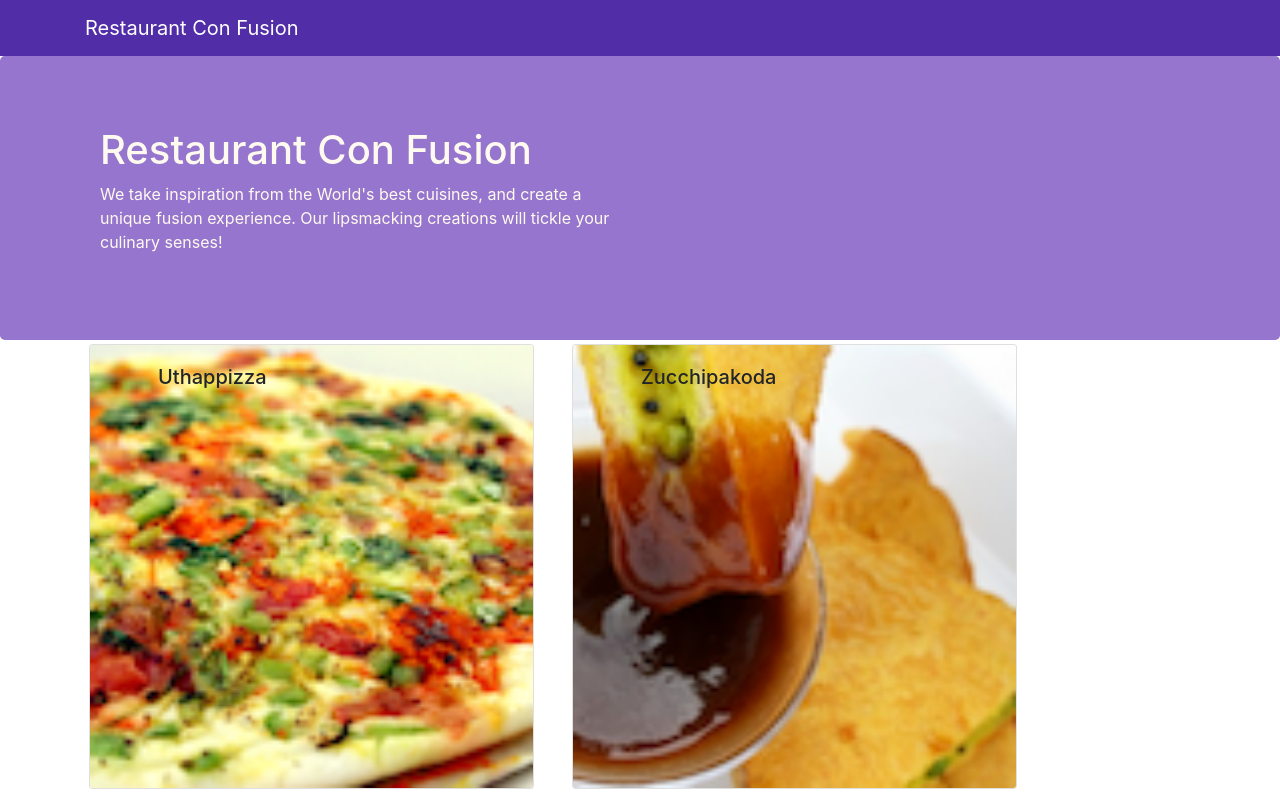
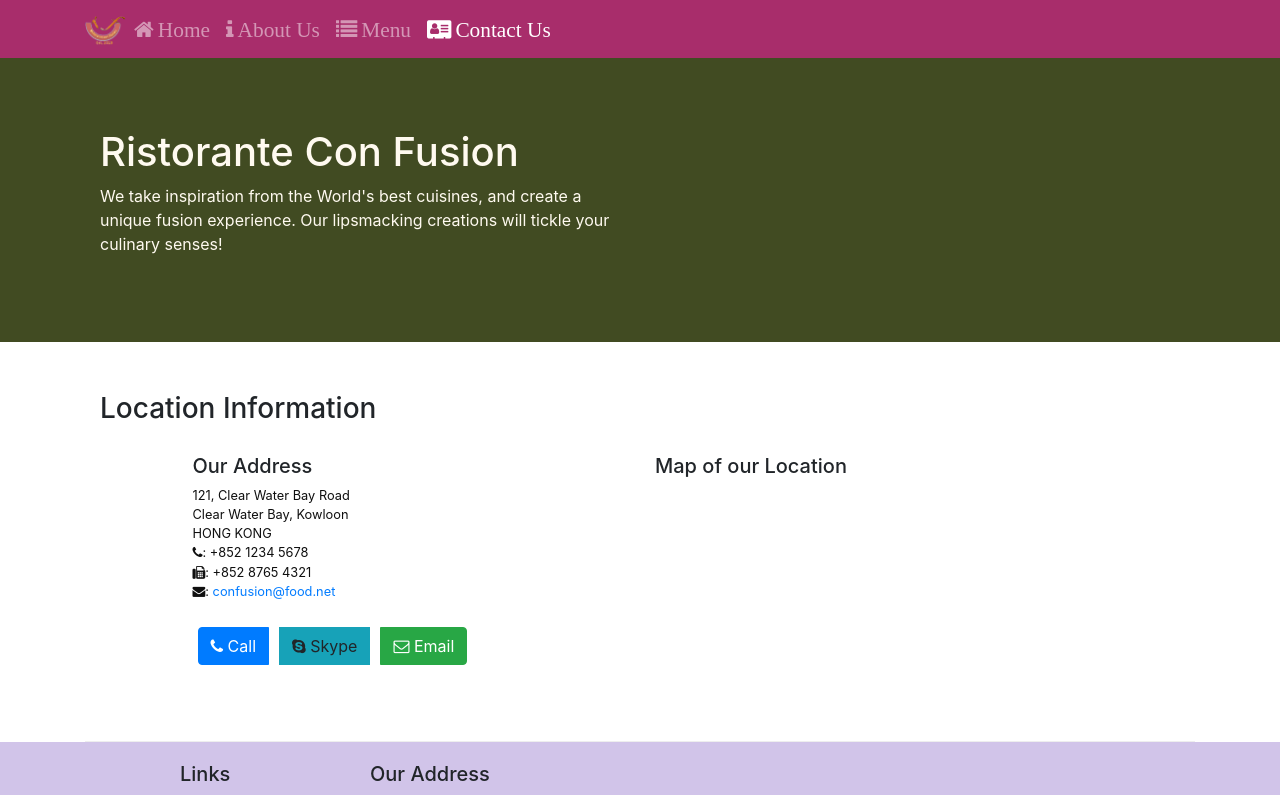
Before and after one commit to me190003017/React-Application, a React (Create React App) app: page /contactus in a window 1280 px wide. Shown: the top 795 px of the page. Built offline with nearby package versions, Linux system fonts and the light colour scheme.

Commit message:
we have used react router to make navigation bar and make contact page

```diff
--- a/package.json
+++ b/package.json
@@ -12,6 +12,7 @@
     "react": "^17.0.1",
     "react-dom": "^17.0.1",
     "react-popper": "0.9.2",
+    "react-router-dom": "^5.2.0",
     "react-scripts": "4.0.2",
     "reactstrap": "5.0.0",
     "web-vitals": "^1.0.1"
--- a/src/App.css
+++ b/src/App.css
@@ -18,8 +18,9 @@
 .jumbotron {
     padding:70px 30px 70px 30px;
     margin:0px auto;
-    background: #9575CD ;
+    background: #414b22;
     color:floralwhite;
+    border-radius: 0;
 }
 
 address{
@@ -29,9 +30,13 @@ address{
 }
 
 .navbar-dark {
-    background-color: #512DA8;
+    background-color: #a82d6b;
 }
 .btn:not(:disabled):not(.disabled) {
     cursor: pointer;
     margin: 5px;
 }
+.fa-home:before,.fa-info:before,.fa-address-card:before,.fa-list:before {
+
+    margin-right: 4px;
+}
--- a/src/App.js
+++ b/src/App.js
@@ -1,15 +1,17 @@
 import React, { Component } from "react";
 import Main from './components/MainComponent'
 import './App.css';
-
+import { BrowserRouter } from "react-router-dom";
 
 class App extends Component {
 
   render() {
     return (
-      <div>
-        <Main/>
-      </div>
+      <BrowserRouter>
+        <div>
+          <Main/>
+        </div>
+      </BrowserRouter>
     );
   }
 }
--- /dev/null
+++ b/src/components/ContactComponent.js
@@ -0,0 +1,36 @@
+import React from 'react';
+
+function Contact(props) {
+    return(
+        <div className="container">
+            <div className="row row-content">
+                <div className="col-12">
+                <h3>Location Information</h3>
+                </div>
+                <div className="col-12 col-sm-4 offset-sm-1">
+                        <h5>Our Address</h5>
+                        <address>
+                        121, Clear Water Bay Road<br />
+                        Clear Water Bay, Kowloon<br />
+                        HONG KONG<br />
+                        <i className="fa fa-phone"></i>: +852 1234 5678<br />
+                        <i className="fa fa-fax"></i>: +852 8765 4321<br />
+                        <i className="fa fa-envelope"></i>: <a href="mailto:confusion@food.net">confusion@food.net</a>
+                        </address>
+                </div>
+                <div className="col-12 col-sm-6 offset-sm-1">
+                    <h5>Map of our Location</h5>
+                </div>
+                <div className="col-12 col-sm-11 offset-sm-1">
+                    <div className="btn-group" role="group">
+                        <a role="button" className="btn btn-primary" href="tel:+85212345678"><i className="fa fa-phone"></i> Call</a>
+                        <a role="button" className="btn btn-info"><i className="fa fa-skype"></i> Skype</a>
+                        <a role="button" className="btn btn-success" href="mailto:confusion@food.net"><i className="fa fa-envelope-o"></i> Email</a>
+                    </div>
+                </div>
+            </div>
+        </div>
+    );
+}
+
+export default Contact;
--- a/src/components/FooterComponent.js
+++ b/src/components/FooterComponent.js
@@ -1,5 +1,5 @@
-import React, { Component } from "react";
-
+import React from "react";
+import { Link } from "react-router-dom";
 const Footer=(props)=>{
     return(
             <div className="footer">
@@ -8,10 +8,10 @@ const Footer=(props)=>{
                 <div className="col-4 offset-1 col-sm-2">
                     <h5>Links</h5>
                     <ul className="list-unstyled">
-                        <li><a href="#">Home</a></li>
-                        <li><a href="#">About</a></li>
-                        <li><a href="#">Menu</a></li>
-                        <li><a href="contactus.html">Contact</a></li>
+                        <li><Link to="/home">Home</Link></li>
+                        <li><Link to="/aboutus">About</Link></li>
+                        <li><Link to="/menu">Menu</Link></li>
+                        <li><Link to="/contactus">Contact Us</Link></li>
                     </ul>
                 </div>
                 <div className="col-7 col-sm-5">
--- a/src/components/HeaderComponent.js
+++ b/src/components/HeaderComponent.js
@@ -1,24 +1,64 @@
 import React, { Component } from "react";
-import { Navbar, NavbarBrand ,Jumbotron} from "reactstrap";
+import { Navbar, NavbarBrand, Nav, NavbarToggler, Collapse, NavItem, Jumbotron } from "reactstrap";
+import { NavLink } from "react-router-dom";
+
 class Header extends Component {
     constructor(props) {
         super(props);
         this.state = {
+            isNavOpen: false
         }
+        this.toggleNav = this.toggleNav.bind(this)
     }
+
+
+    toggleNav = () => {
+        this.setState({
+            isNavOpen: !this.state.isNavOpen
+        })
+    }
+
     render() {
         return (
             <>
-                <Navbar dark>
+                <Navbar dark expand="md">
                     <div className="container">
-                        <NavbarBrand href="/">Restaurant Con Fusion</NavbarBrand>
+                        <NavbarToggler onClick={this.toggleNav} />
+                        <NavbarBrand className="mr-auto" href="/">
+                            <img src="assets/images/logo.png" height="30" width="41" alt="Ristorant Con Fusion" />
+                        </NavbarBrand>
+                        <Collapse isOpen={this.state.isNavOpen} navbar >
+                            <Nav navbar>
+                                <NavItem>
+                                    <NavLink className="nav-link" to="/home">
+                                        <span className="fa fa-home fa-lg">Home</span>
+                                    </NavLink>
+                                </NavItem>
+                                <NavItem>
+                                    <NavLink className="nav-link" to="/aboutus">
+                                        <span className="fa fa-info fa-lg">About Us</span>
+                                    </NavLink>
+                                </NavItem>
+                                <NavItem>
+                                    <NavLink className="nav-link" to="/menu">
+                                        <span className="fa fa-list fa-lg">Menu</span>
+                                    </NavLink>
+                                </NavItem>
+                                <NavItem>
+                                    <NavLink className="nav-link" to="/contactus">
+                                        <span className="fa fa-address-card fa-lg">Contact Us</span>
+                                    </NavLink>
+                                </NavItem>
+                            </Nav>
+                        </Collapse>
                     </div>
                 </Navbar>
+
                 <Jumbotron>
                     <div className="container">
                         <div className="row row-header">
                             <div className="col-12 col-sm-6">
-                                <h1>Restaurant Con Fusion</h1>
+                                <h1>Ristorante Con Fusion</h1>
                                 <p>We take inspiration from the World's best cuisines, and create a unique fusion experience. Our lipsmacking creations will tickle your culinary senses!</p>
                             </div>
                         </div>
--- /dev/null
+++ b/src/components/HomeComponent.js
@@ -0,0 +1,11 @@
+import React  from "react";
+
+const Home=(props)=>{
+    return(
+        <div className="container">
+            <h4>Home</h4>
+        </div>
+    )
+}
+
+export default Home;
--- a/src/components/MainComponent.js
+++ b/src/components/MainComponent.js
@@ -1,33 +1,42 @@
 import React, { Component } from "react";
-import Header from './HeaderComponent'
-import Footer from './FooterComponent'
-import Menu from './MenuComponent'
+import Header from "./HeaderComponent";
+import Home from './HomeComponent';
+import Footer from "./FooterComponent";
+import Menu from "./MenuComponent";
+import Contact  from "./ContactComponent";
 import { DISHES } from "../shared/dishes";
-import DishDetails from "./DishdetailComponent"
-
+import DishDetails from "./DishdetailComponent";
+import { Switch, Route, Redirect } from "react-router-dom";
 
 class Main extends Component {
   constructor(props) {
     super(props);
     this.state = {
       dishes: DISHES,
-      selectedDish: null
-    }
+    };
   }
-  onDishSelect(dishId) {
-    this.setState({
-      selectedDish: dishId
-    })
-  }
+
   render() {
+
+    const HomePage = () => {
+      return (
+        <Home />
+      )
+    };
+
     return (
+
       <div>
-        <Header/>
-        <Menu dishes={this.state.dishes}
-          onClick={(dishId) => { this.onDishSelect(dishId) }} />
-        <DishDetails
-          dish={this.state.dishes.filter((dish) => dish.id === this.state.selectedDish)[0]} />
-          <Footer/>
+
+        <Header />
+          <Switch>
+              <Route path="/home" component={HomePage}/>
+              <Route exact path="/menu" component={() => <Menu dishes={this.state.dishes} />}/>
+              <Route exact path="/contactus" component={Contact}/>
+              <Redirect to="/home" />
+          </Switch>
+        <Footer />
+
       </div>
     );
   }
```
Also changed, not shown: 1 other file (tests, documents, lock files or other folders).
